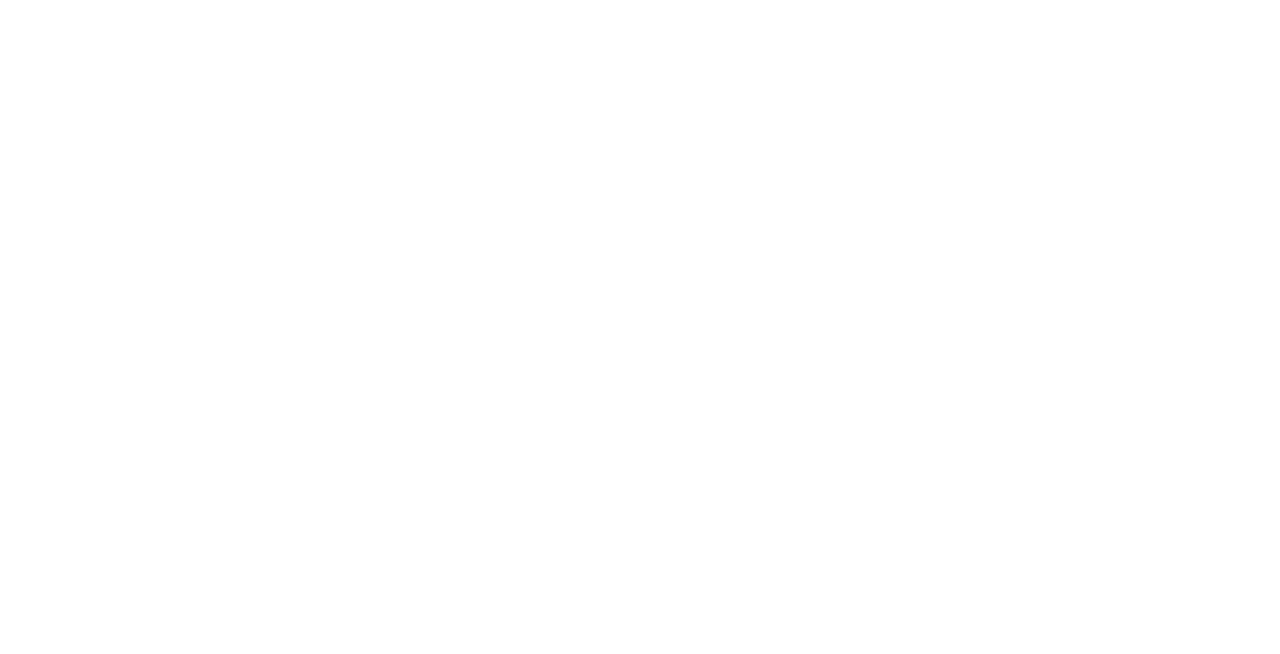
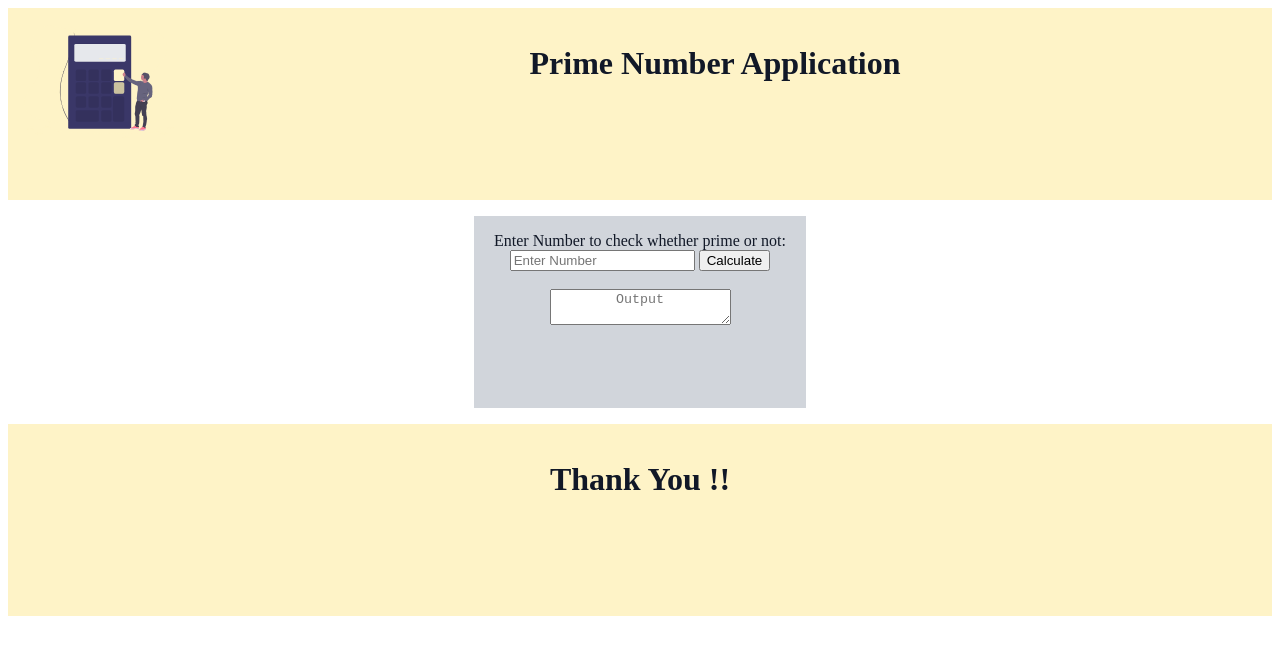
Before and after one commit to LalitMendha/primeNumber, a plain HTML site: page index.html in a window 1280 px wide. Drawn offline with Linux system fonts and the light colour scheme.

Commit message:
feat: layout
Added Layout.

```diff
--- a/index.html
+++ b/index.html
@@ -4,8 +4,26 @@
     <meta charset="UTF-8">
     <meta name="viewport" content="width=device-width, initial-scale=1.0">
     <title>Prime Number</title>
+    <link href="style.css" rel="stylesheet"/>
 </head>
 <body>
+    <div class="container">
+        <img src="/image/Calculator.svg" class="image" />
+        <h1> Prime Number Application</h1>
+    </div>
+    <main>
+        <div class="container">
+            <label for="numberInput">Enter Number to check whether prime or not: </label>
+            <input type="number" placeholder="Enter Number" name="numberInput" id="numberInput"/>
+            <button>Calculate</button>
+            <br>
+            <br>
+            <textarea placeholder="Output"></textarea>
+        </div>
+    </main>
+    <footer class="container">
+        <h1>Thank You !!</h1>
+    </footer>
 
 </body>
 </html>
--- /dev/null
+++ b/style.css
@@ -0,0 +1,46 @@
+
+
+:root {
+    --primary-color: #FEF3C7;
+    --secondary-color: #111827;
+    --light-gray: #D1D5DB;
+}
+
+
+.container {
+    margin-left: auto;
+    padding: 1rem;
+    height: 20vh;
+    background-color: var(--primary-color);
+    color: var(--secondary-color);
+}
+
+h1 {
+    text-align: center;
+}
+
+.image {
+    display: inline-block;
+    max-width: 150px;
+    margin: auto;
+    text-align: center;
+    float:left;
+}
+
+main{
+    margin: 1rem, 1rem;
+    padding: 1rem;
+}
+
+main .container{
+    margin: auto;
+    text-align:center;
+    background-color: var(--light-gray);
+    width: 300px;
+
+}
+
+textarea {
+    margin: auto;
+    text-align: center;
+}
```
Also changed, not shown: image/Calculator.svg (added).
